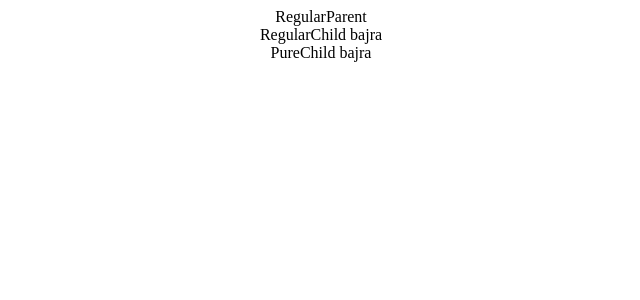
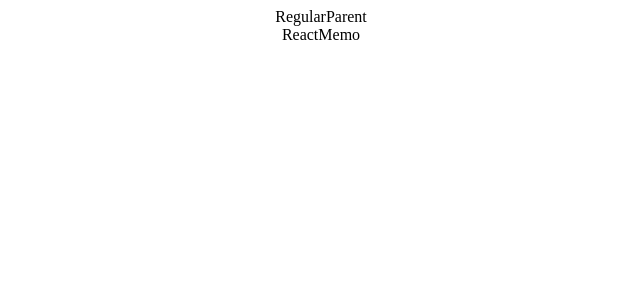
Before and after one commit to BajraYeJoon/React-Concepts, a React (Vite) app: page / in a window 1280 px wide. Shown: the top 300 px of the page, without its empty margins (319-959 px from the left). Built offline with nearby package versions, Linux system fonts and the light colour scheme.

Commit message:
React Memo

```diff
--- /dev/null
+++ b/src/components/ReactMemo.jsx
@@ -0,0 +1,8 @@
+import React from "react";
+
+function ReactMemo() {
+  console.log("Memo Compo");
+  return <div>ReactMemo {name}</div>;
+}
+
+export default React.memo(ReactMemo);
--- a/src/components/RegularParent.jsx
+++ b/src/components/RegularParent.jsx
@@ -1,5 +1,6 @@
 import React, { Component } from 'react'
 import PureChild from './PureChild'
+import ReactMemo from './ReactMemo'
 import RegularChild from './RegularChild'
 
 class RegularParent extends Component {
@@ -20,10 +21,13 @@ class RegularParent extends Component {
         },2000)
     }
   render() {
+      console.log("Parent Comp...")
     return (
       <div>RegularParent
-        <RegularChild name={this.state.name}/>
-        <PureChild name={this.state.name}/>
+        {/* <RegularChild name={this.state.name}/>
+        <PureChild name={this.state.name}/> */}
+
+        <ReactMemo name={this.state.name}/>
 
       </div>
     )
```
